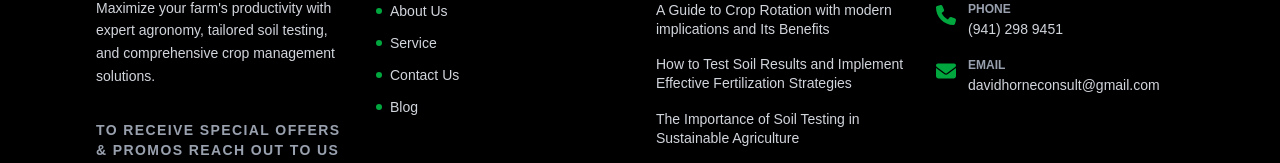
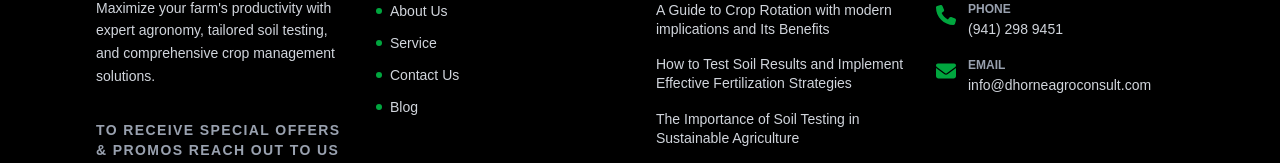
Before and after one commit to conflictonsions12/qwerty, a Next.js app: page / in a window 1280 px wide. Shown: the part 6061-6224 px from the top of the page. Built offline with nearby package versions, Linux system fonts and the light colour scheme.

Commit message:
Update Footer.jsx

```diff
--- a/src/components/Footer.jsx
+++ b/src/components/Footer.jsx
@@ -147,10 +147,10 @@ export default function Footer({ data }) {
                     Email
                   </p>
                   <a
-                    href="mailto:davidhorneconsult@gmail.com"
+                    href="mailto:info@dhorneagroconsult.com"
                     className="text-gray-300 hover:text-green-400 transition-colors text-sm break-all"
                   >
-                    davidhorneconsult@gmail.com
+                    info@dhorneagroconsult.com
                   </a>
                 </div>
               </div>
```
